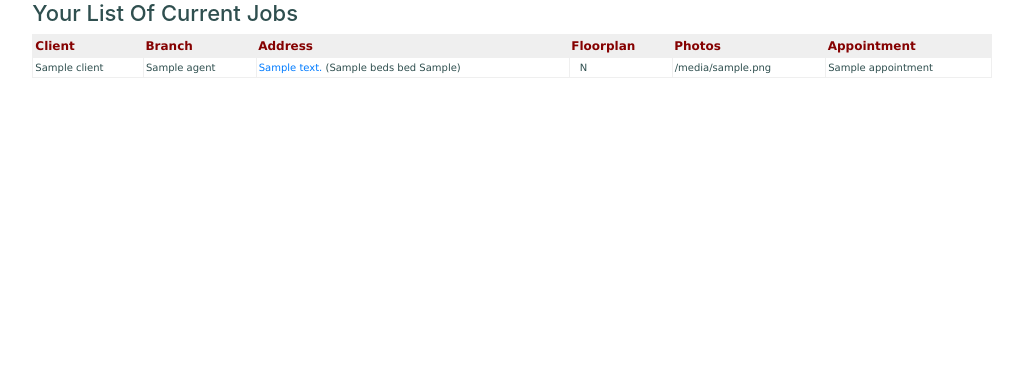
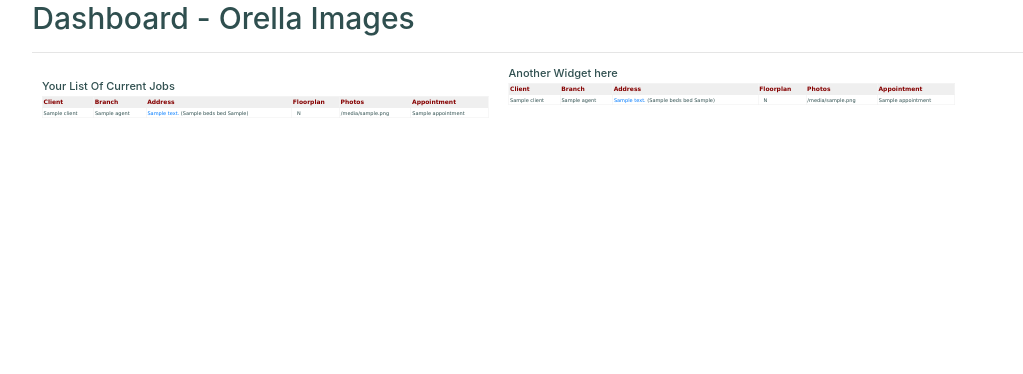
Before and after one commit to SteveStrop/djangoJob, a Django app: template jobs/templates/jobs/job_list.html in a window 1280 px wide. Shown: the top 374 px of the page, without its empty margins (196-1219 px from the left). Run offline with Django 3.2, Linux system fonts and the light colour scheme; the template is opened without the code that fills it: most values are stand-ins (such as "Sample title", 1, 10 or a date in 2020); some libraries are stand-ins or nearby versions.

Commit message:
added HS and KA scrapers to test-create. added two widget demo to dashboard template

```diff
--- a/jobs/static/css/styles1.css
+++ b/jobs/static/css/styles1.css
@@ -1,8 +1,22 @@
 h1 {
+    font-size: 30px;
+    color: darkslategray;
+}
+
+h2 {
     font-size: 22px;
     color: darkslategray;
 }
 
+div {
+    position: relative;
+    /*display: inline-block;*/
+    margin: 0;
+}
+
+.widget-container{
+    height: 100%;
+}
 .sidebar-nav {
     margin-top: 20px;
     padding: 0;
@@ -20,17 +34,27 @@ h1 {
     padding-right: 20px;
 }
 
-.current_jobs {
-    position: absolute;
-    margin: 0;
-    transform: scale(1);
+.current_jobs, .new_table {
+    padding: 20px;
+    background: white;
+    transform: scale(.5);
     width: 90%;
     transition: 0.3s;
 }
 
-/*.current_jobs:hover{*/
-/*transform: scale(.5)*/
-/*}*/
+.current_jobs:hover, .new_table:hover {
+    z-index: 999;
+    transform: scale(1)
+}
+
+.new_table {
+    transform-origin: top right;
+    top:-43%;
+}
+
+.current_jobs {
+    transform-origin: top left;
+}
 
 .staffgridview {
     /*table-layout: fixed;*/
@@ -51,9 +75,11 @@ h1 {
     text-align: left;
     background-color: #EFEFEF;
 }
-.staffdetailview{
-width: 50%;
+
+.staffdetailview {
+    width: 50%;
 }
+
 .staffgridview td {
     padding: 2px;
     border: 1px solid #efefef;
--- a/jobs/templates/jobs/job_list.html
+++ b/jobs/templates/jobs/job_list.html
@@ -1,8 +1,13 @@
 {% extends "base_generic.html" %}
 
 {% block content %}
-    <div class = "current_jobs">
-    <h1>Your List Of Current Jobs</h1>
+    <div>
+        <h1>Dashboard - Orella Images</h1>
+    <hr>
+    </div>
+    <div class="widget-container">
+        <div class="current_jobs">
+            <h2>Your List Of Current Jobs</h2>
             {% if job_list %}
                 <table class="staffgridview">
                     <tbody>
@@ -17,13 +22,15 @@
 
                     {% for job in job_list %}
                         <tr>
-                    <td>{{job.client}}</td>
+                            <td>{{ job.client }}</td>
                             {% if job.agent %}
                                 <td>{{ job.agent }}</td>
                             {% else %}
                                 <td></td>
                             {% endif %}
-                    <td><a href="{{ job.get_absolute_url }}">{{ job.address }}</a> ({{ job.beds }} bed {{job.property_type  }})</td>
+                            <td><a href="{{ job.get_absolute_url }}">{{ job.address }}</a> ({{ job.beds }}
+                                bed {{ job.property_type }})
+                            </td>
                             {% if job.floorplan %}
                                 <td class="floorplan">Y</td>
                             {% else %}
@@ -41,4 +48,47 @@
                 <p>There are no jobs Steve, call Bianca.</p>
             {% endif %}
         </div>
+        <div class="new_table">
+            <h2>Another Widget here</h2>
+            {% if job_list %}
+                <table class="staffgridview">
+                    <tbody>
+                    <tr>
+                        <th>Client</th>
+                        <th>Branch</th>
+                        <th>Address</th>
+                        <th>Floorplan</th>
+                        <th>Photos</th>
+                        <th>Appointment</th>
+                    </tr>
+
+                    {% for job in job_list %}
+                        <tr>
+                            <td>{{ job.client }}</td>
+                            {% if job.agent %}
+                                <td>{{ job.agent }}</td>
+                            {% else %}
+                                <td></td>
+                            {% endif %}
+                            <td><a href="{{ job.get_absolute_url }}">{{ job.address }}</a> ({{ job.beds }}
+                                bed {{ job.property_type }})
+                            </td>
+                            {% if job.floorplan %}
+                                <td class="floorplan">Y</td>
+                            {% else %}
+                                <td class="floorplan">N</td>
+                            {% endif %}
+                            <td>{{ job.photos }}</td>
+                            <td>{{ job.appointment }}</td>
+                        </tr>
+                    {% endfor %}
+
+
+                    </tbody>
+                </table>
+            {% else %}
+                <p>There are no jobs Steve, call Bianca.</p>
+            {% endif %}
+        </div>
+    </div>
 {% endblock %}
```
Also changed, not shown: jobs/views.py (+13 -8 lines). Lines whose indentation alone changed are shown as unchanged.
